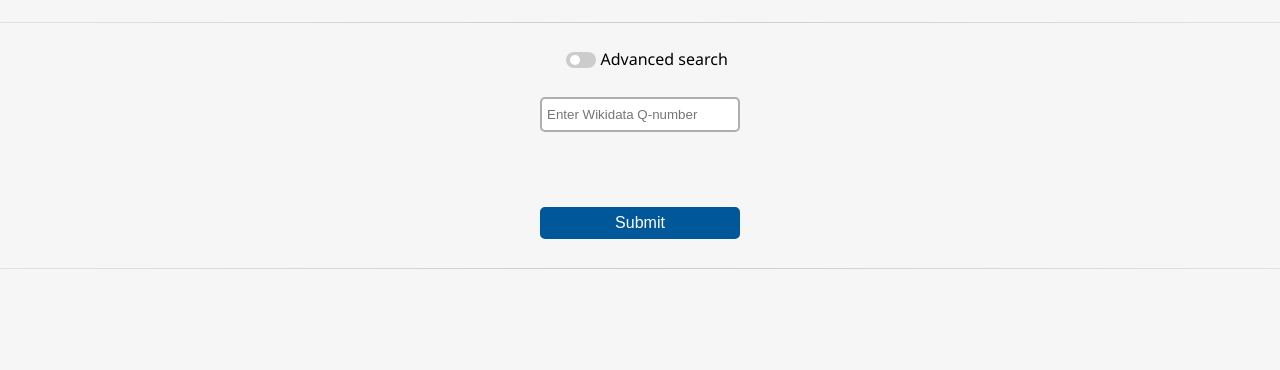
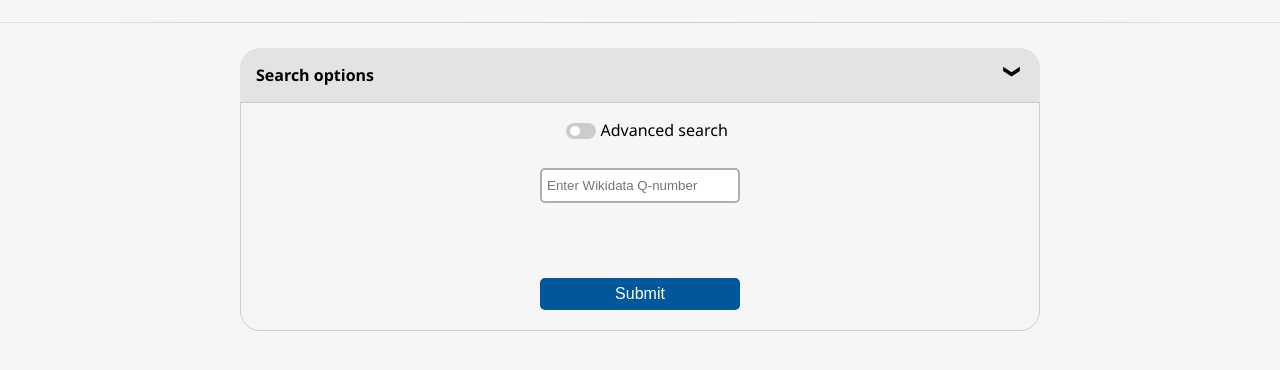
Before and after one commit to KevinPayravi/view-it, a website: page static/index.html in a window 1280 px wide. Shown: the part 264-634 px from the top of the page. Drawn offline with Linux system fonts and the light colour scheme.

Commit message:
Adding accordion around search

```diff
--- a/static/index.html
+++ b/static/index.html
@@ -43,6 +43,10 @@
       <hr />
     </div>
 
+    <div class="accordion">
+      <input id="searchAccordion" type="checkbox" />
+      <label for="searchAccordion">Search options</label>
+      <div class="accordianContents">
         <div class="form">
           <label class="slider">
             <input id="toggleAdvancedSearch" type="checkbox">
@@ -87,10 +91,12 @@
             <button type="submit">Submit</button>
           </form>
         </div>
+      </div>
+    </div>
 
     <div id="error"></div>
 
-    <hr />
+    <br /><br />
 
     <div id="results">
       <div id="resultsHeader">
--- a/static/index.js
+++ b/static/index.js
@@ -362,6 +362,8 @@ window.onload = function () {
   let qNum = url.searchParams.get("q");
   if (!qNum) {
     document.getElementById('splashContainer').style.display = 'grid';
+    document.getElementById('searchAccordion').checked = true;
+    localStorage.setItem('view-it-search-accordion', 'open');
   } else {
     document.getElementById('splashContainer').style.display = 'none';
   }
@@ -370,6 +372,16 @@ window.onload = function () {
 
   // Clear subcategories section:
   document.getElementById('subcategories').style.display = 'none';
+
+  // Open search accordion if it was open on last use:
+  let searchAccordionSetting = localStorage.getItem('view-it-search-accordion');
+  if (searchAccordionSetting === null) {
+    localStorage.setItem('view-it-search-accordion', 'closed');
+    searchAccordionSetting = 'closed';
+  }
+  if (searchAccordionSetting === 'open') {
+    document.getElementById('searchAccordion').checked = true;
+  }
 
   // Set advanced search to hidden or visible based on user preference:
   let advancedSearchSetting = localStorage.getItem('view-it-advanced-search');
@@ -382,6 +394,16 @@ window.onload = function () {
   } else {
     toggleAdvancedSearch(false);
   }
+
+  // Listen for search accordion toggle:
+  const searchAccordion = document.getElementById('searchAccordion');
+  searchAccordion.addEventListener('click', function (event) {
+    if (event.target.checked) {
+      localStorage.setItem('view-it-search-accordion', 'open');
+    } else {
+      localStorage.setItem('view-it-search-accordion', 'closed');
+    }
+  }, false);
 
   // Listen for advanced search toggle
   const advancedSearchToggle = document.getElementById('toggleAdvancedSearch');
--- a/static/style.css
+++ b/static/style.css
@@ -294,3 +294,52 @@ select {
   display: block;
   break-inside: avoid-column;
 }
+
+/* accordion */
+.accordion {
+  width: 90%;
+  margin: 0 auto;
+  max-width: 800px;
+  overflow: hidden;
+}
+.accordion > input {
+  position: absolute;
+  opacity: 0;
+  cursor: pointer;
+}
+.accordion > label {
+  display: flex;
+  justify-content: space-between;
+  background: #e3e3e3;
+  border-radius: 20px;
+  padding: 1em;
+  font-weight: 600;
+  cursor: pointer;
+}
+.accordion:hover > label {
+  background-color: #ccc;
+}
+.accordion > label::after {
+  content: '\276F';
+  text-align: center;
+  width: 1em;
+  height: 1em;
+  transition: all .3s;
+}
+.accordion > div {
+  height: 0;
+  padding: 0em;
+  border: 0px;
+  border-radius: 0px 0px 20px 20px;
+}
+.accordion > input:checked ~ div {
+  height: fit-content;
+  border: 1px solid #ccc;
+  padding: 1em;
+}
+.accordion > input:checked + label {
+  border-radius: 20px 20px 0px 0px;
+}
+.accordion > input:checked + label::after {
+  transform: rotate(90deg);
+}
```
Lines whose indentation alone changed are shown as unchanged.
